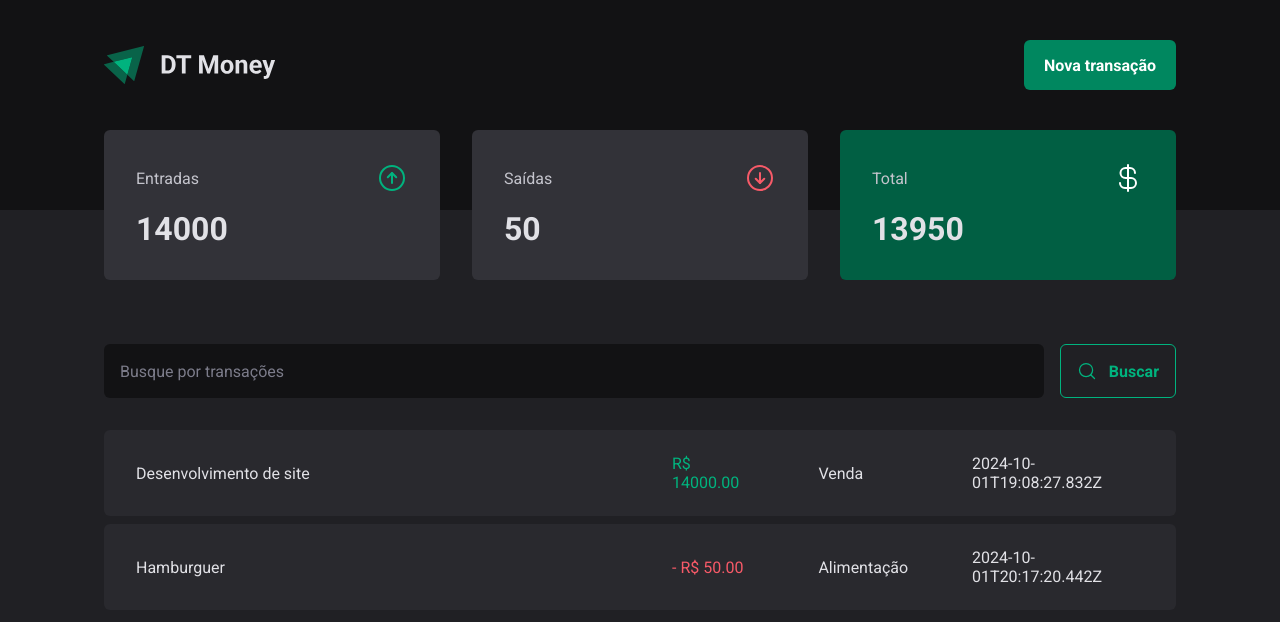
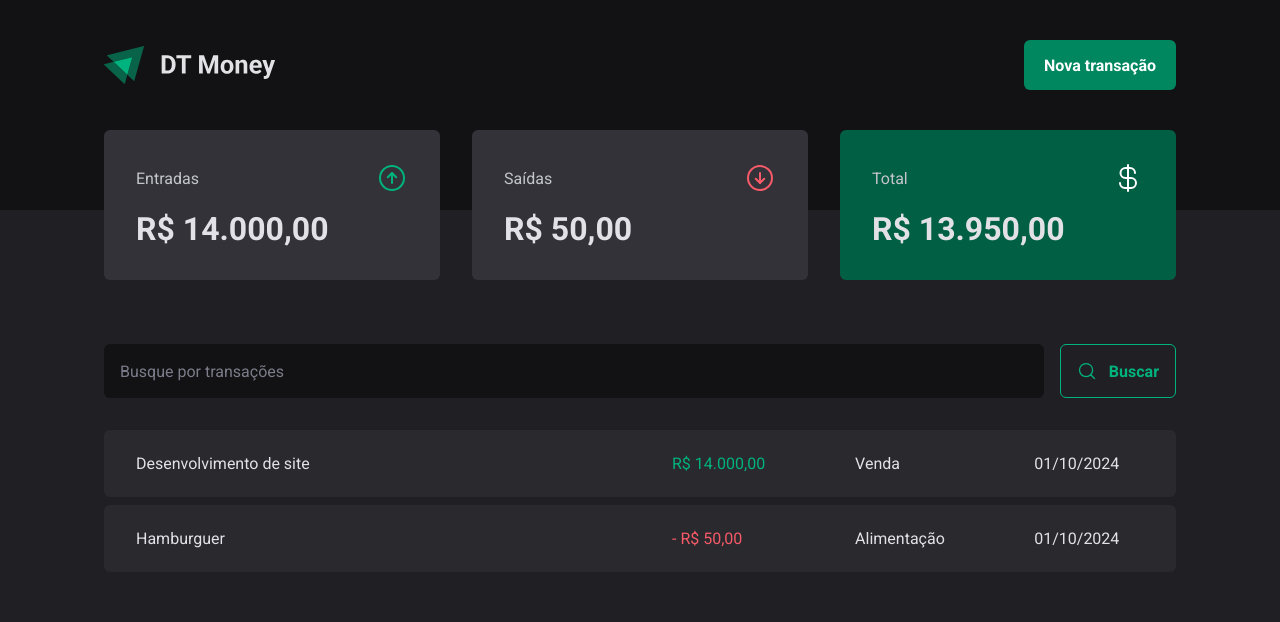
Before and after one commit to BrunoCaputo/dt-money, a React (Vite) app: page / in a window 1280 px wide. Shown: the top 622 px of the page. Built offline with nearby package versions, Linux system fonts and the light colour scheme; data requests are answered from the project's data file.

Commit message:
feat: Date and Currency formatter

```diff
--- a/src/components/Summary/index.tsx
+++ b/src/components/Summary/index.tsx
@@ -3,6 +3,7 @@
 import { useTheme } from "styled-components";
 
 import { TransactionsContext } from "../../contexts/TransactionsContext";
+import { priceFormatter } from "../../utils/formatter";
 import { SummaryCard, SummaryContainer } from "./styles";
 
 export function Summary() {
@@ -36,7 +37,7 @@
           <ArrowCircleUp size={32} color={theme["green-300"]} />
         </header>
 
-        <strong>{summary.income}</strong>
+        <strong>{priceFormatter.format(summary.income)}</strong>
       </SummaryCard>
 
       <SummaryCard>
@@ -45,7 +46,7 @@
           <ArrowCircleDown size={32} color={theme["red-300"]} />
         </header>
 
-        <strong>{summary.outcome}</strong>
+        <strong>{priceFormatter.format(summary.outcome)}</strong>
       </SummaryCard>
 
       <SummaryCard $variant="green">
@@ -54,7 +55,7 @@
           <CurrencyDollar size={32} color={theme.white} />
         </header>
 
-        <strong>{summary.total}</strong>
+        <strong>{priceFormatter.format(summary.total)}</strong>
       </SummaryCard>
     </SummaryContainer>
   );
--- a/src/pages/Transactions/index.tsx
+++ b/src/pages/Transactions/index.tsx
@@ -9,6 +9,7 @@
   TransactionsContainer,
   TransactionsTable,
 } from "./styles";
+import { dateFormatter, priceFormatter } from "../../utils/formatter";
 
 export function Transactions() {
   const { transactions } = useContext(TransactionsContext);
@@ -28,13 +29,14 @@
                   <td width="50%">{transaction.description}</td>
                   <td>
                     <PriceHightlight $variant={transaction.type}>
-                      {transaction.type === "income"
-                        ? `R$ ${transaction.price.toFixed(2)}`
-                        : `- R$ ${transaction.price.toFixed(2)}`}
+                      {transaction.type === "outcome" && "- "}
+                      {priceFormatter.format(transaction.price)}
                     </PriceHightlight>
                   </td>
                   <td>{transaction.category}</td>
-                  <td>{transaction.createdAt}</td>
+                  <td>
+                    {dateFormatter.format(new Date(transaction.createdAt))}
+                  </td>
                 </tr>
               );
             })}
--- /dev/null
+++ b/src/utils/formatter.ts
@@ -0,0 +1,8 @@
+export const dateFormatter = new Intl.DateTimeFormat("pt-BR");
+
+export const priceFormatter = new Intl.NumberFormat("pt-BR", {
+  style: "currency",
+  currency: "BRL",
+  minimumFractionDigits: 2,
+  maximumFractionDigits: 2,
+});
```
